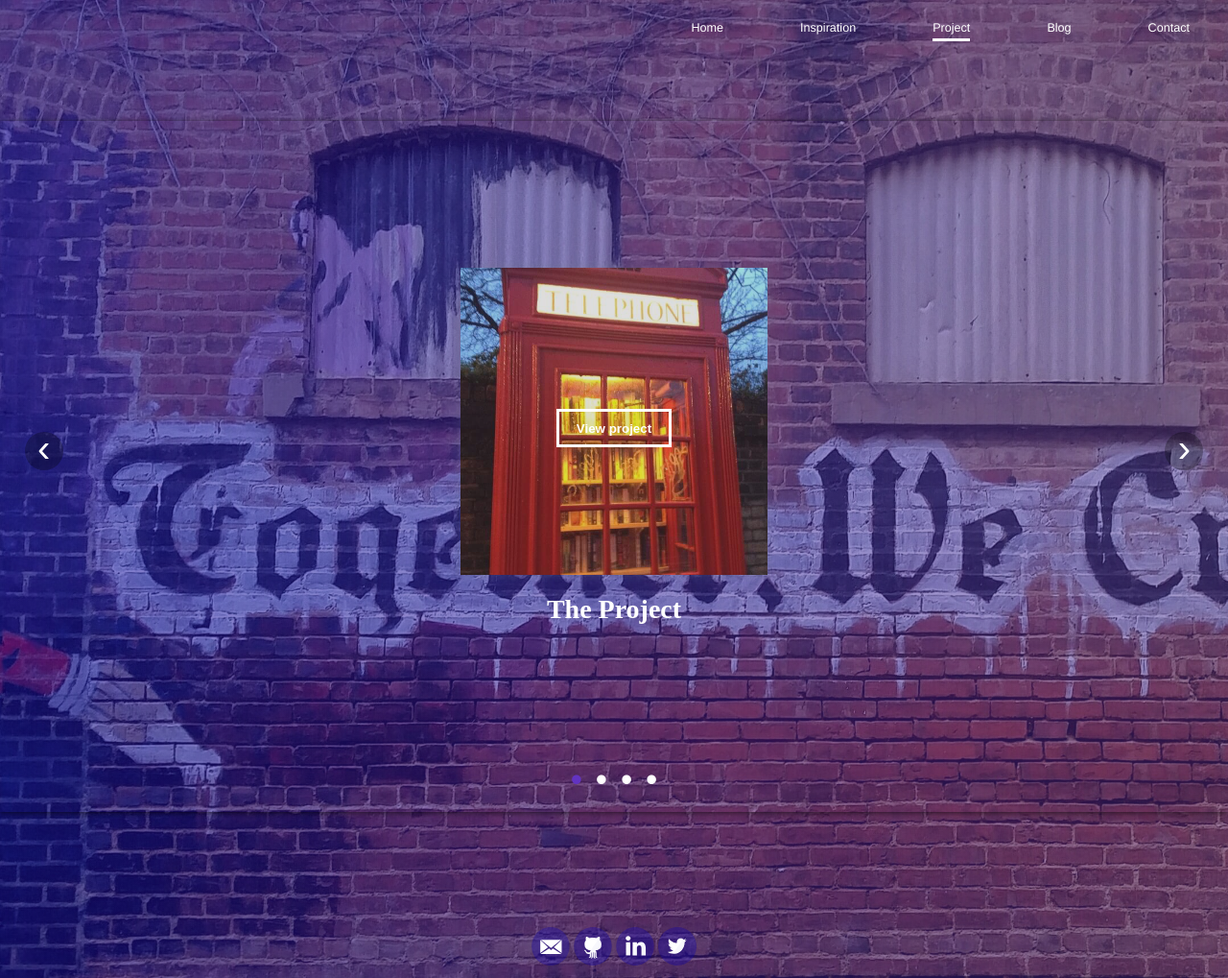
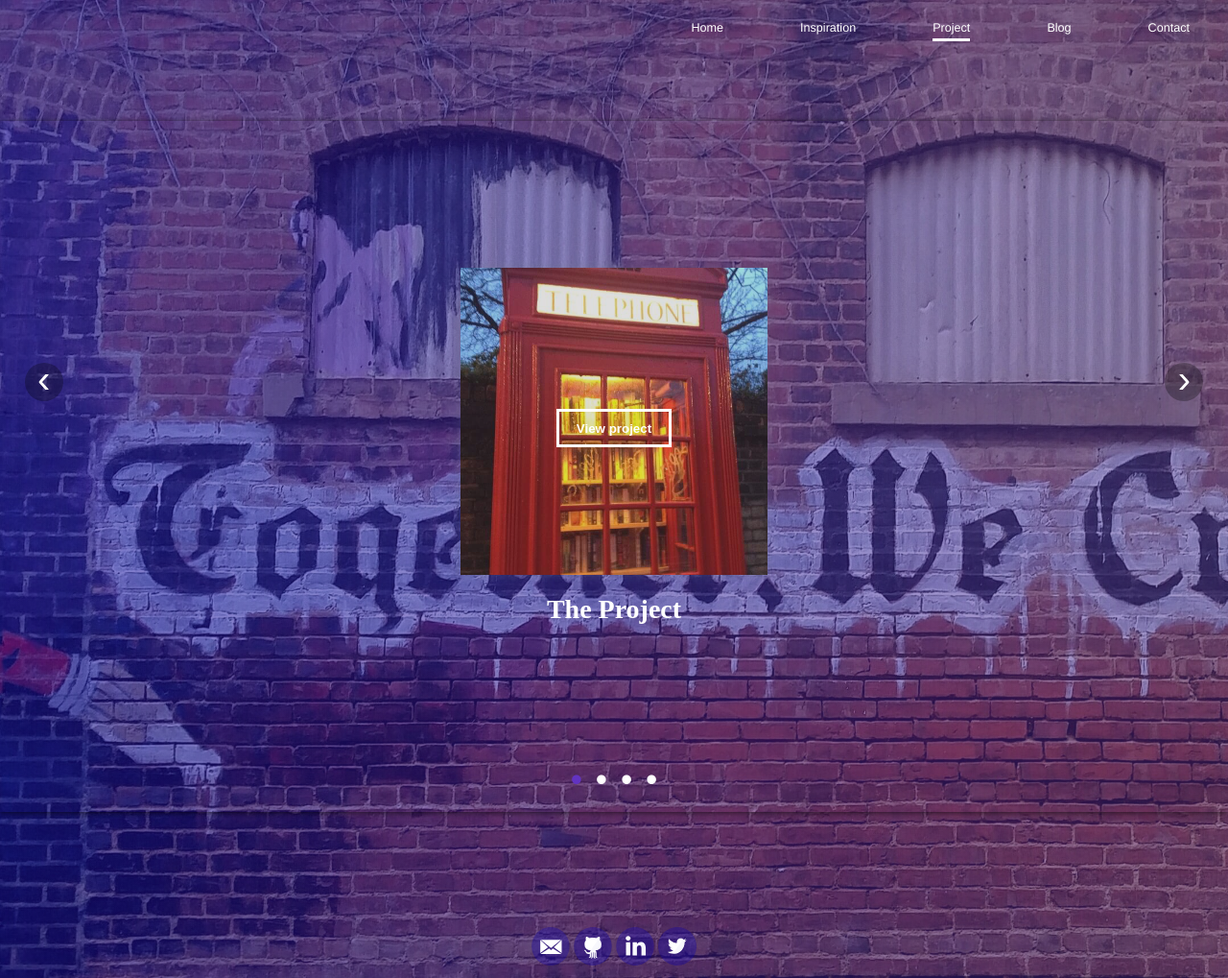
Before and after one commit to FadumaM/testing.github.io, a Jekyll site: the page built from project.html, in a window 1280 px wide. Shown: the whole page at 96% size. Built offline with Jekyll 4.4.1, drawn with Linux system fonts in a browser that asks for light colours; nearby versions of some CDN libraries; some web fonts are replaced.

Commit message:
fixed carousal arrow height

```diff
--- a/_sass/pages/_project.scss
+++ b/_sass/pages/_project.scss
@@ -57,7 +57,7 @@
     height: 40px;
     line-height: 35px;
     position: absolute;
-    top: 45%;
+    top: 35%;
     // -webkit-transform: translate(0, -50%);
     cursor: pointer;
     // -ms-transform: translate(0, -50%);
```
